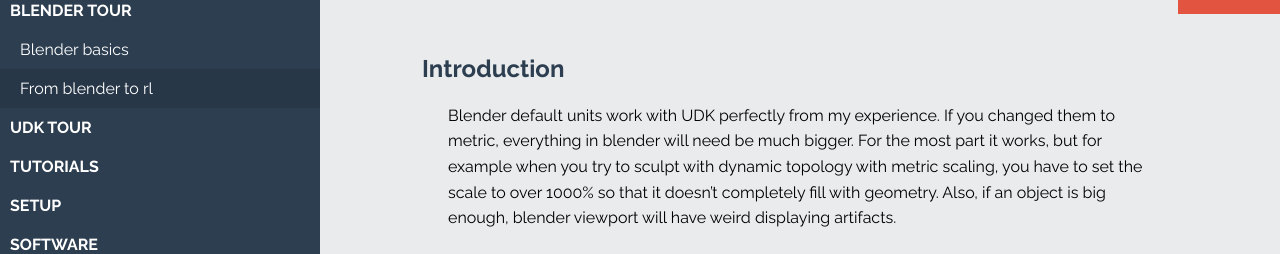
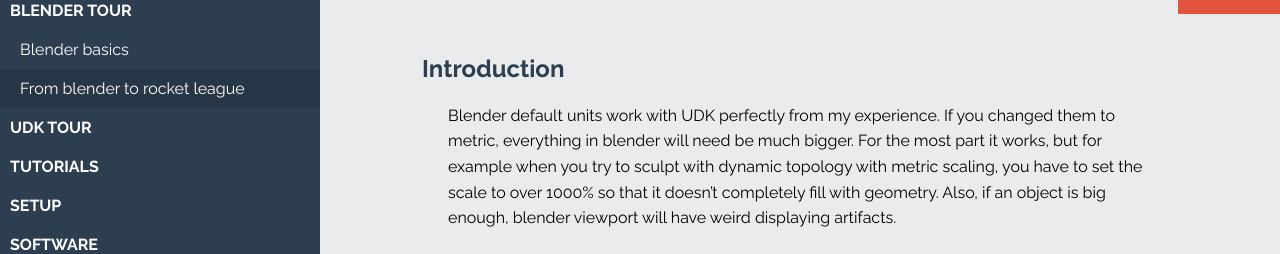
Before and after one commit to rocketleaguemoddingwiki/rocketleaguemoddingwiki.github.io, a Jekyll site: the page built from pages/blender_tour/from_Blender_to_RL.md, in a window 1280 px wide. Shown: the part 188-442 px from the top of the page. Built offline with Jekyll 4.4.1, drawn with Linux system fonts in a browser that asks for light colours.

Commit message:
page title

```diff
--- a/pages/blender_tour/from_Blender_to_RL.md
+++ b/pages/blender_tour/from_Blender_to_RL.md
@@ -1,6 +1,6 @@
 ---
 layout: default
-title: From Blender to RL
+title: From Blender to Rocket League
 indexed: true
 tags:
   - blender
```
